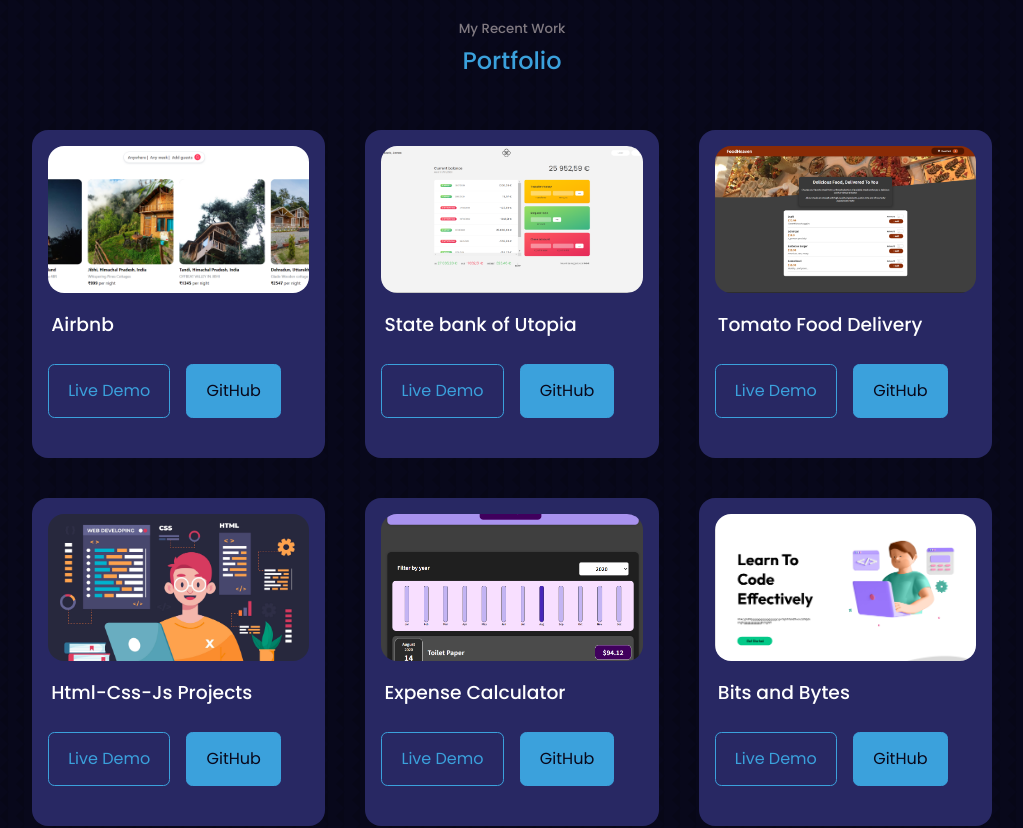
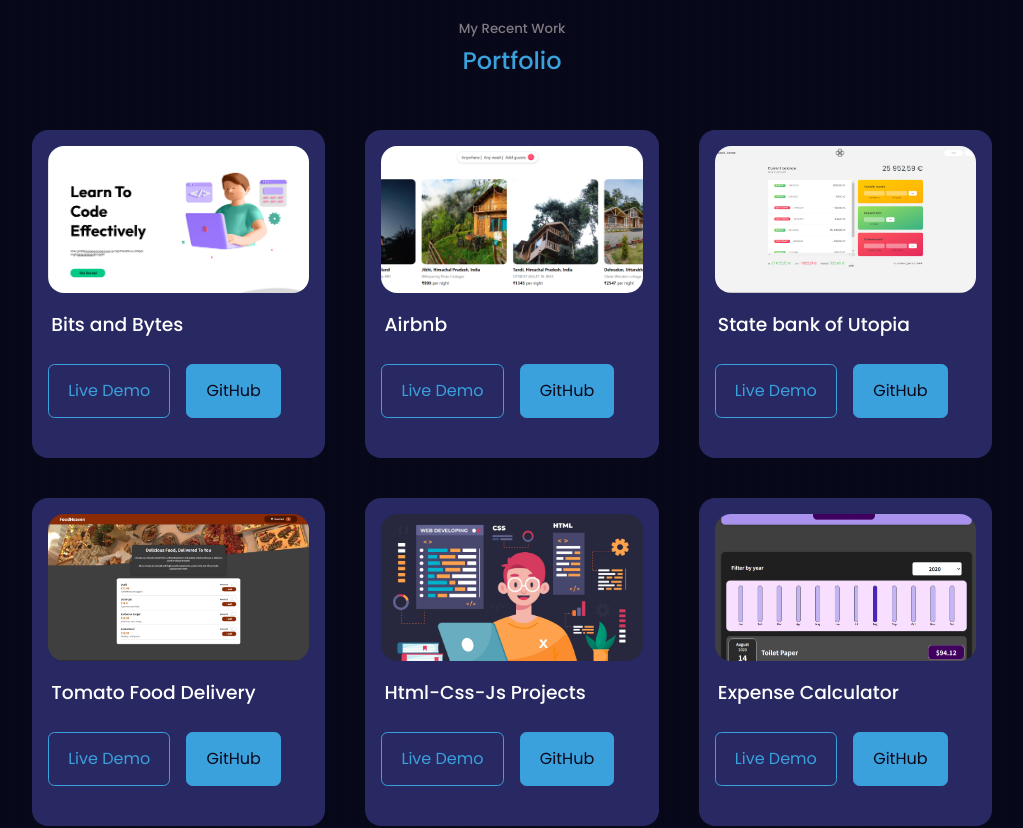
Before and after one commit to utopian-coder/Portfolio-Website-2.0, a React (Create React App) app: page / in a window 1280 px wide. Shown: the part 2200-3028 px from the top of the page, without its empty margins (128-1151 px from the left). Built offline with nearby package versions, Linux system fonts and the light colour scheme.

Commit message:
Add project link.

```diff
--- a/src/components/Portfolio/Project.jsx
+++ b/src/components/Portfolio/Project.jsx
@@ -10,18 +10,17 @@
 
 const projectTitles = [
   {
+    title: "Bits and Bytes",
+    liveLink: "https://utopian-bits-and-bytes.vercel.app/",
+    gitHubLink: "https://github.com/utopian-coder/Bits-and-Bytes",
+    imgSource: project6,
+  },
+  {
     title: "Airbnb",
     liveLink: "https://utopian-booking-app.vercel.app/",
     gitHubLink: "https://github.com/utopian-coder/Airbnb-Clone",
     imgSource: project5,
   },
-  // {
-  //   title: "Blogopedia",
-  //   liveLink: "https://utopian-expense-calculator.vercel.app/",
-  //   gitHubLink: "https://github.com/utopian-coder/Expense-Calculator",
-  //   imgSource:
-  //     "https://cdn.dribbble.com/userupload/8347832/file/original-24707a3e5c47020f194dd442fb682df5.png?compress=1&resize=1200x900",
-  // },
   {
     title: "State bank of Utopia",
     liveLink: "https://github.com/utopian-coder/Bankist",
@@ -47,13 +46,6 @@
     gitHubLink: "https://github.com/utopian-coder/Expense-Calculator",
     imgSource: project4,
   },
-
-  {
-    title: "Bits and Bytes",
-    liveLink: "https://utopian-bits-and-bytes.vercel.app/",
-    gitHubLink: "https://github.com/utopian-coder/Bits-and-Bytes",
-    imgSource: project6,
-  },
 ];
 
 const Project = () => {
```
